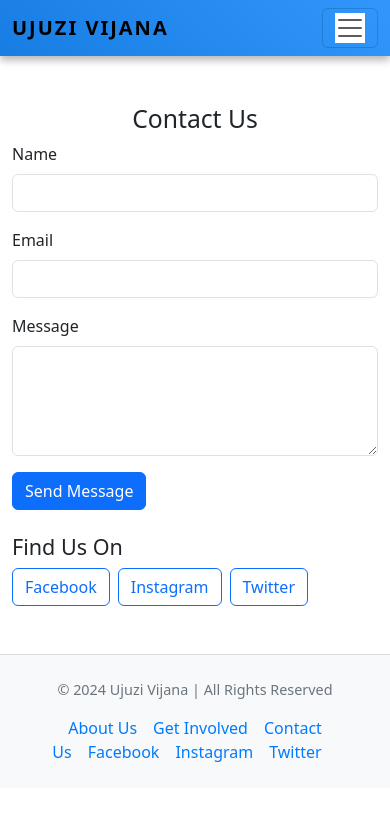
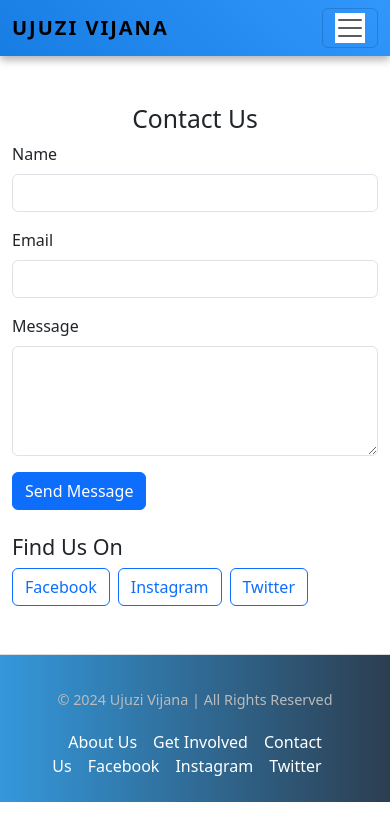
Before and after one commit to kipngenohaaron/Ujuzi-Vijana-, a React (Create React App) app: page /contact in a window 390 px wide. Shown: the top 840 px of the page. Built offline with nearby package versions, Linux system fonts and the light colour scheme.

Commit message:
animations on footer updated

```diff
--- a/src/styles.css
+++ b/src/styles.css
@@ -144,61 +144,118 @@
 }
 /* Footer Styling */
 .footer {
-  background-color: #f8f9fa;
-  color: #555;
+  background: linear-gradient(to right, #3498db, #2c3e50);
+  color: #fff;
   border-top: 1px solid #ddd;
   position: relative;
   z-index: 100;
+  animation: fadeIn 1s ease-out;
 }
 
-/* Footer links container */
+/* Footer Links Container */
 .footer-links {
-  margin-top: 10px;
+  margin-top: 20px;
 }
 
 /* Individual footer links */
 .footer-link {
   font-size: 1rem;
-  color: #007bff;
+  color: #fff;
   text-decoration: none;
   font-weight: 500;
   transition: color 0.3s ease, transform 0.3s ease;
 }
 
-/* Hover effect for footer links */
 .footer-link:hover {
-  color: #0056b3;
-  transform: translateY(-5px);
+  color: #f39c12;
+  transform: scale(1.1);
 }
 
-/* Adding space between links */
 .footer-link.me-3 {
   margin-right: 1rem;
 }
 
-/* Small screen responsiveness */
-@media (max-width: 768px) {
-  .footer-links {
-    display: block;
-  }
-
-  .footer-link {
-    margin-bottom: 0.5rem;
-  }
+/* Social Media Icons */
+.social-icon {
+  font-size: 1.5rem;
+  color: #fff;
+  transition: color 0.3s ease, transform 0.3s ease;
 }
 
-/* Footer text styling */
+.social-icon:hover {
+  color: #f39c12;
+  transform: scale(1.2);
+}
+
+/* Newsletter Section Styling */
+.newsletter-section {
+  margin-top: 30px;
+  background-color: rgba(255, 255, 255, 0.1);
+  padding: 20px;
+  border-radius: 8px;
+}
+
+.newsletter-section h5 {
+  color: #fff;
+  margin-bottom: 10px;
+}
+
+.newsletter-input {
+  padding: 10px;
+  width: 60%;
+  border: none;
+  border-radius: 5px;
+  margin-right: 10px;
+  font-size: 1rem;
+}
+
+.newsletter-btn {
+  padding: 10px 20px;
+  background-color: #f39c12;
+  border: none;
+  border-radius: 5px;
+  color: white;
+  font-size: 1rem;
+  cursor: pointer;
+  transition: background-color 0.3s ease;
+}
+
+.newsletter-btn:hover {
+  background-color: #e67e22;
+}
+
+/* Scroll to Top Button */
+.scroll-to-top {
+  position: fixed;
+  bottom: 20px;
+  right: 20px;
+  background-color: #f39c12;
+  color: #fff;
+  font-size: 2rem;
+  border: none;
+  padding: 10px;
+  border-radius: 50%;
+  cursor: pointer;
+  transition: background-color 0.3s ease;
+}
+
+.scroll-to-top:hover {
+  background-color: #e67e22;
+}
+
+.scroll-to-top:focus {
+  outline: none;
+}
+
+/* Footer Text Styling */
 footer p {
   font-size: 0.9rem;
-  color: #6c757d;
+  color: #bbb;
+  margin-top: 10px;
 }
 
-/* Adding a subtle animation for the footer */
-.footer {
-  animation: slideUp 1s ease-in-out;
-}
-
-@keyframes slideUp {
+/* Fade-in Animation */
+@keyframes fadeIn {
   from {
     opacity: 0;
     transform: translateY(20px);
@@ -208,3 +265,22 @@ footer p {
     transform: translateY(0);
   }
 }
+
+/* Mobile Responsiveness */
+@media (max-width: 768px) {
+  .footer-links {
+    display: block;
+  }
+
+  .footer-link {
+    margin-bottom: 10px;
+  }
+
+  .newsletter-input {
+    width: 80%;
+  }
+
+  .newsletter-btn {
+    margin-top: 10px;
+  }
+}
```
